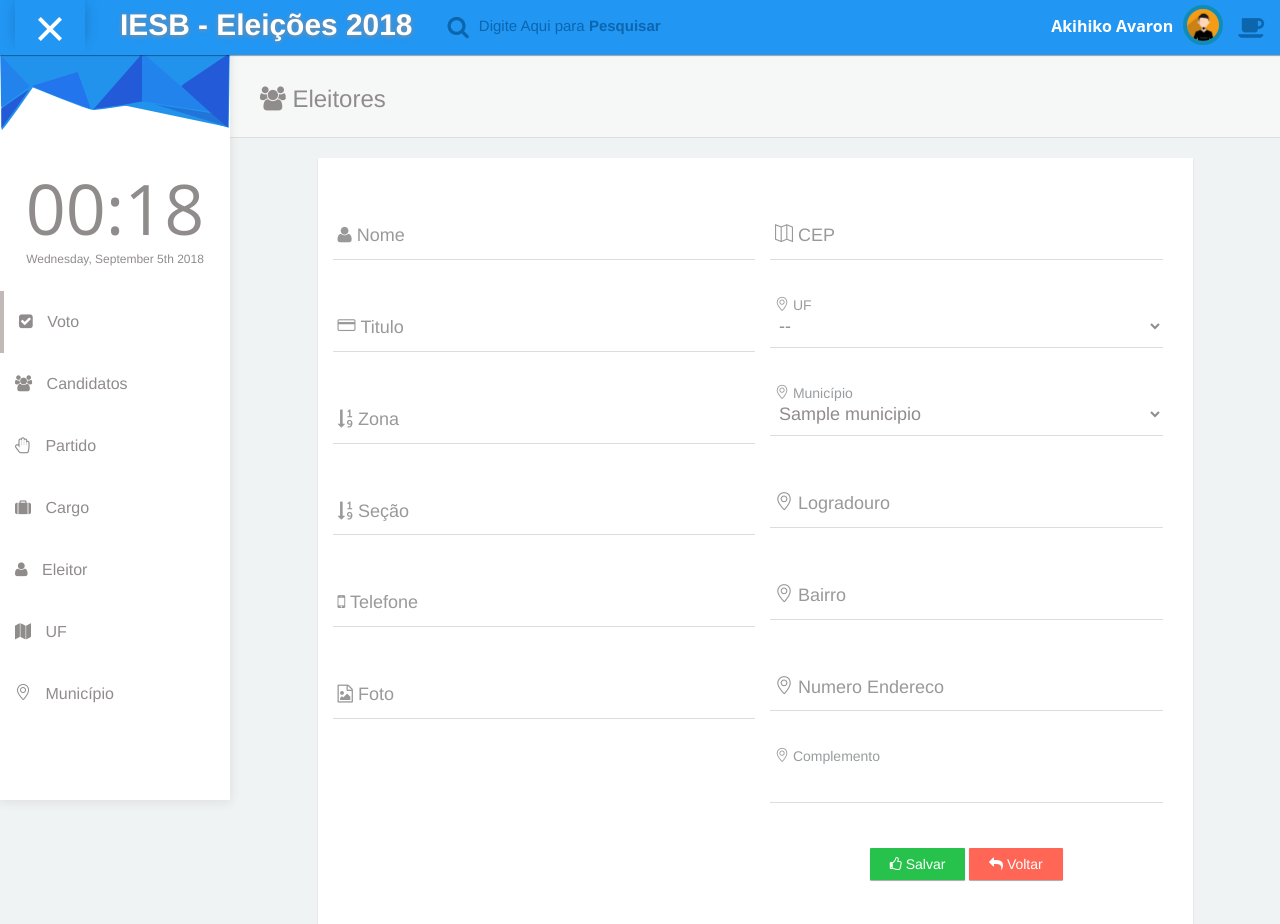
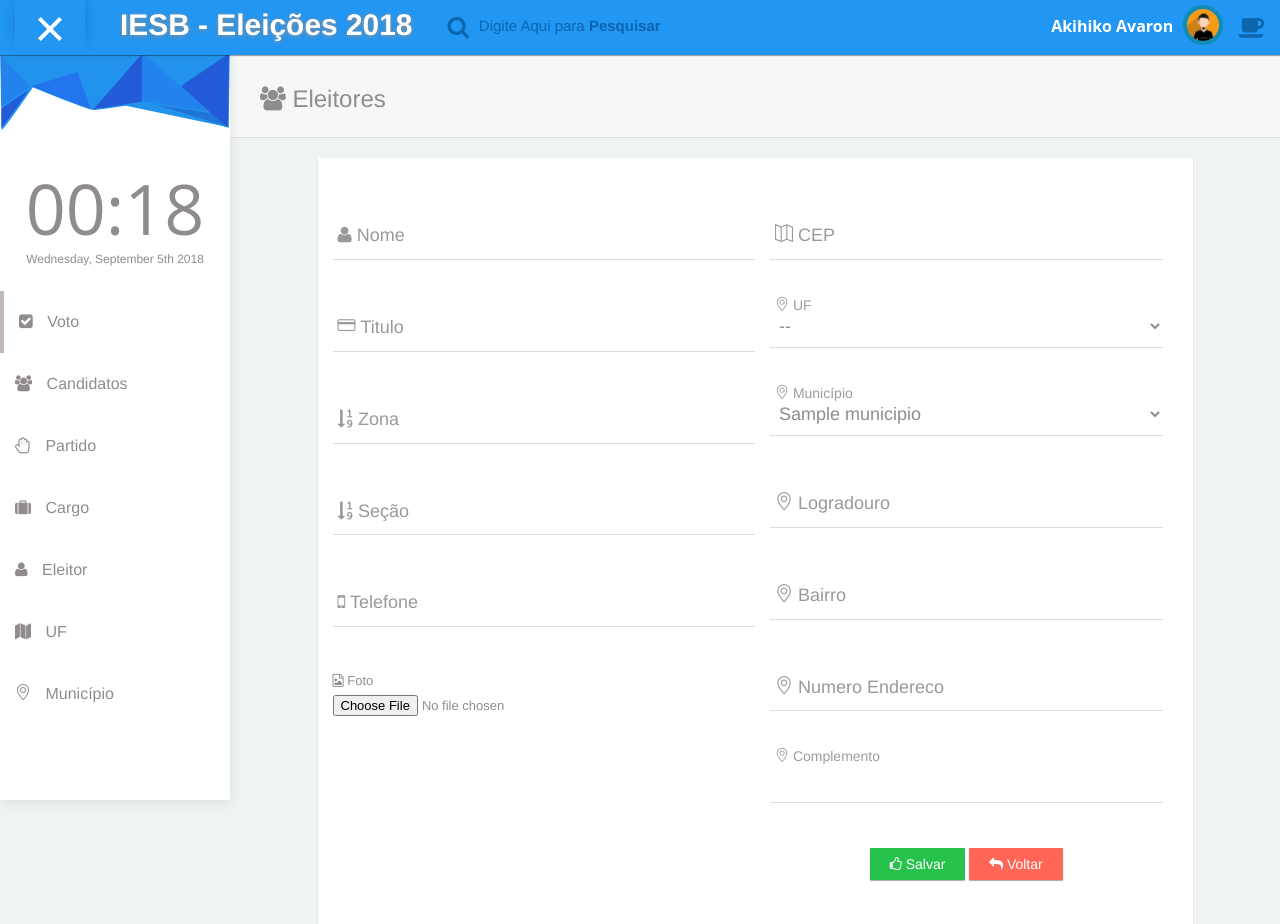
Before and after one commit to andre-mf/iesb-eleicoes, a PHP site: page /eleitor/formulario.php in a window 1280 px wide. Shown: the top 924 px of the page. Run offline with PHP 8.4, Linux system fonts and the light colour scheme; tables that the repository leaves empty or names only in its code hold one stand-in row (values such as "Sample post"); data that the repository does not hold is empty; some web fonts are replaced.

Commit message:
Correção do script para pesquisa de nome com serialize()

```diff
--- a/eleitor/formulario.php
+++ b/eleitor/formulario.php
@@ -39,7 +39,7 @@ include_once '../cabecalho.php';
     <div class="col-md-12 panel-body" style="padding-bottom:30px;">
         <!--Primeira coluna do Formulário  -->
         <div class="col-md-6">
-            <form action="processamento.php?acao=salvar" method="post" class="form-horizontal">
+            <form enctype="multipart/form-data" action="processamento.php?acao=salvar" method="post" class="form-horizontal">
                 <!-- ID do eleitor -->
                 <input type="hidden" name="id_eleitor" value="<?php echo $eleitor->getId_eleitor(); ?>">
                 <!-- Nome -->
@@ -79,11 +79,10 @@ include_once '../cabecalho.php';
                     <label> <i class="fa fa-mobile-phone"></i> Telefone</label>
                 </div>
                 <!-- Foto -->
-                <div class="form-group form-animate-text" style="margin-top:40px !important;">
-                    <input type="text" class="form-text" id="foto" name="foto" required
+                <div class="form-group" style="margin-top:40px !important;">
+                    <label> <i class="fa fa-file-photo-o"></i> Foto</label>
+                    <input type="file" class="form-text" id="foto" name="foto" required
                            value="<?php echo $eleitor->getFoto(); ?>">
-                    <span class="bar"></span>
-                    <label> <i class="fa fa-file-photo-o"></i> Foto</label>
                 </div>
         </div>
         <!-- Segunda coluna do Formulário -->
```
